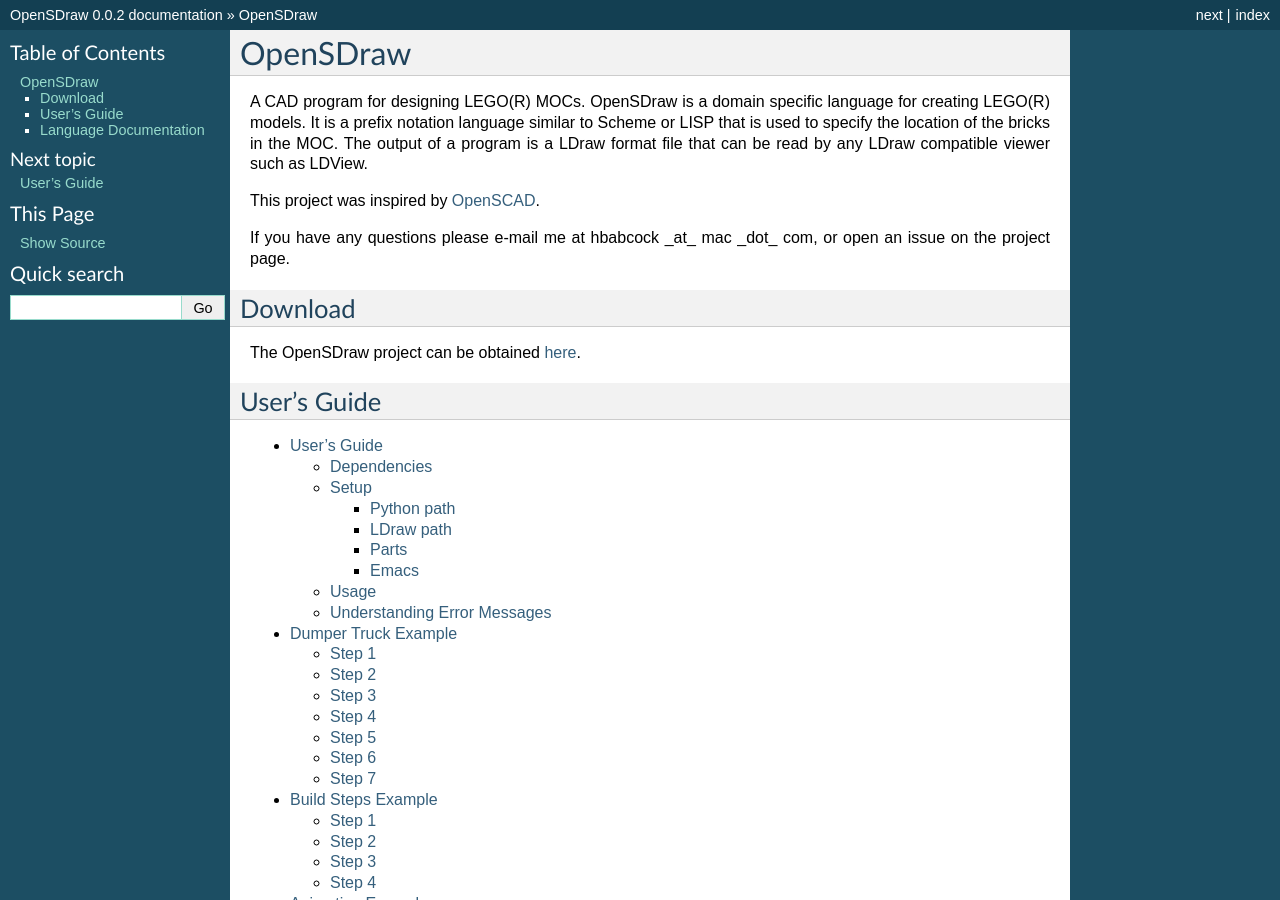
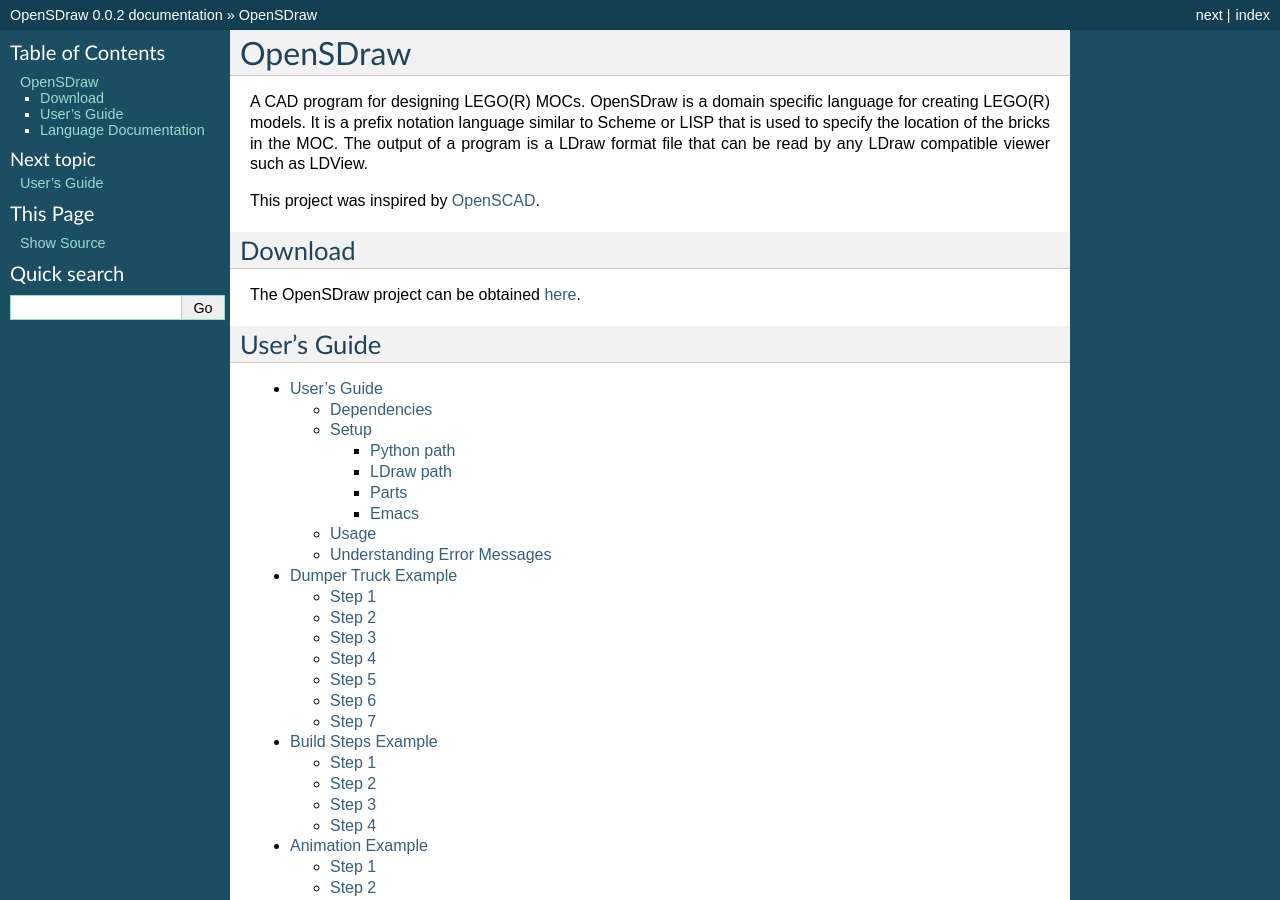
Before and after one commit to HazenBabcock/opensdraw, a Sphinx documentation site: the page built from docs/source/index.rst, in a window 1280 px wide and 900 px high. Built offline with Sphinx 7.4.7, drawn with Linux system fonts in a browser that asks for light colours.

Commit message:
Update documentation.

```diff
--- a/docs/source/index.rst
+++ b/docs/source/index.rst
@@ -8,9 +8,6 @@
 can be read by any LDraw compatible viewer such as LDView.
 
 This project was inspired by `OpenSCAD <http://www.openscad.org/>`_.
-
-If you have any questions please e-mail me at hbabcock _at_ mac _dot_ com,
-or open an issue on the project page.
 
 Download
 --------
```
